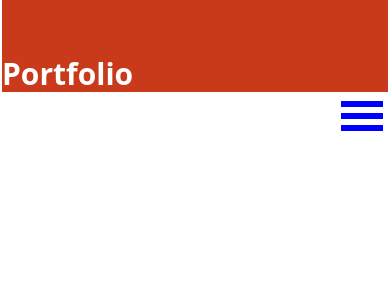
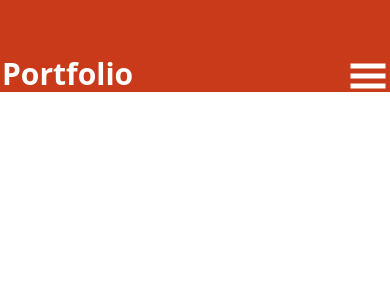
Before and after one commit to Roshan4004/portfolio-react, a React (Vite) app: page / in a window 390 px wide. Shown: the top 300 px of the page. Built offline with nearby package versions, Linux system fonts and the light colour scheme.

Commit message:
Navbar for mobile completed. Also, menu open/close using usestate done

```diff
--- a/src/App.jsx
+++ b/src/App.jsx
@@ -1,11 +1,9 @@
 import { useState } from 'react'
-import Styles from './App.module.css'
 import Navbar from './components/navbar/Navbar'
 
 function App() {
-
   return (
-    <div className=''>
+    <div className=' h-full bg-primary'>
       <Navbar/>
     </div>
   )
--- a/src/components/navbar/Navbar.jsx
+++ b/src/components/navbar/Navbar.jsx
@@ -1,36 +1,32 @@
 import React, {useState} from 'react'
-import { getImageUrl } from '../../utils'
 import {GiHamburgerMenu } from "react-icons/gi";
+import { ImCross } from "react-icons/im";
 import { IconContext } from "react-icons";
 
 const Navbar = () => {
-    const menu_a_tags="text-2xl text-main no-underline"
+  const menu_a_tags="text-2xl text-main no-underline"
+  const [menuOpen, setMenuOpen]=useState(false);
+
   return (
-    // <nav className= 'relative flex justify-between items-center bg-primary text-main pt-14 z-10 my-0 mx-0.5'>
-    //   <a className='text-3xl font-bold no-underline text-main' href='/'>Portfolio</a>
-    //   <div className='flex'>
-    //   <IconContext.Provider value={{ color: "blue",size:"3em", className: "global-class-name" }}>
-    //     <div>
-    //         <GiHamburgerMenu />
-    //     </div>
-    //     </IconContext.Provider>
-    //     <ul className='flex gap-12 list-none'>
-    //         <li><a className={menu_a_tags} href='#about'>About</a></li>
-    //         <li><a className={menu_a_tags} href='#experience'>Experience</a></li>
-    //         <li><a className={menu_a_tags} href='#projects'>Projects</a></li>
-    //         <li><a className={menu_a_tags} href='#contacts'>Contacts</a></li>
-    //     </ul>
-    //   </div>
-    // </nav>
-    <nav className= 'relative flex-col justify-between items-start bg-primary text-main pt-14 z-10 my-0 mx-0.5'>
+    <>
+    <nav className= "flex flex-col items-start relative justify-between pt-14 z-2 bg-primary my-0 mx-0.5">
     <a className='text-3xl font-bold no-underline text-main abs' href='/'>Portfolio</a>
-    <div className='flex flex-col absolute right-0 mr-0.5 items-end gap-12 z-10'>
-    <IconContext.Provider value={{ color: "blue",size:"3em", className: "global-class-name" }}>
-      <div>
-          <GiHamburgerMenu />
-      </div>
-      </IconContext.Provider>
-      <ul className='flex gap-12 list-none'>
+    <div className='flex flex-col absolute right-0  items-end '>
+      {!menuOpen ?(
+        <IconContext.Provider value={{ color: "white",size:"2.5em", className: "global-class-name" }}>
+        <div className='block cursor-pointer' onClick={()=>setMenuOpen(!menuOpen)}>
+          <GiHamburgerMenu/>
+        </div>
+        </IconContext.Provider>
+      ):(
+        <IconContext.Provider value={{ color: "white",size:"2em", className: "global-class-name" }}>
+        <div className='block cursor-pointer' onClick={()=>setMenuOpen(!menuOpen)}>
+          <ImCross/>
+        </div>
+        </IconContext.Provider>
+      )}
+
+      <ul className={`flex-col gap-[13px] list-none items-center px-[24px] py-[33px] rounded-xl bg-[#4A2820] bg-gradient-to-b from-[#4A2820] to-[#B05E4C] shadow-2xl ${menuOpen ? ' flex' : 'hidden'} `} onClick={()=>setMenuOpen(false)}>
           <li><a className={menu_a_tags} href='#about'>About</a></li>
           <li><a className={menu_a_tags} href='#experience'>Experience</a></li>
           <li><a className={menu_a_tags} href='#projects'>Projects</a></li>
@@ -38,6 +34,7 @@ const Navbar = () => {
       </ul>
     </div>
   </nav>
+  </>
   )
 }
 
--- a/src/components/navbar/Navbar.module.css
+++ b/src/components/navbar/Navbar.module.css
@@ -0,0 +1,5 @@
+@tailwind base;
+@tailwind components;
+
+
+@tailwind utilities;
--- a/tailwind.config.js
+++ b/tailwind.config.js
@@ -5,7 +5,11 @@ export default {
     "./src/**/*.{js,ts,jsx,tsx}"
   ],
   theme: {
-    extend: {},
+    extend: {
+      zIndex: {
+        '2': '2',
+      }
+    },
     colors: {
       primary: '#c93a1b',
       secondary: '#631d0d',
```
Also changed, not shown: src/index.css (+0 -12 lines), assets/nav/image 16.png (deleted).
